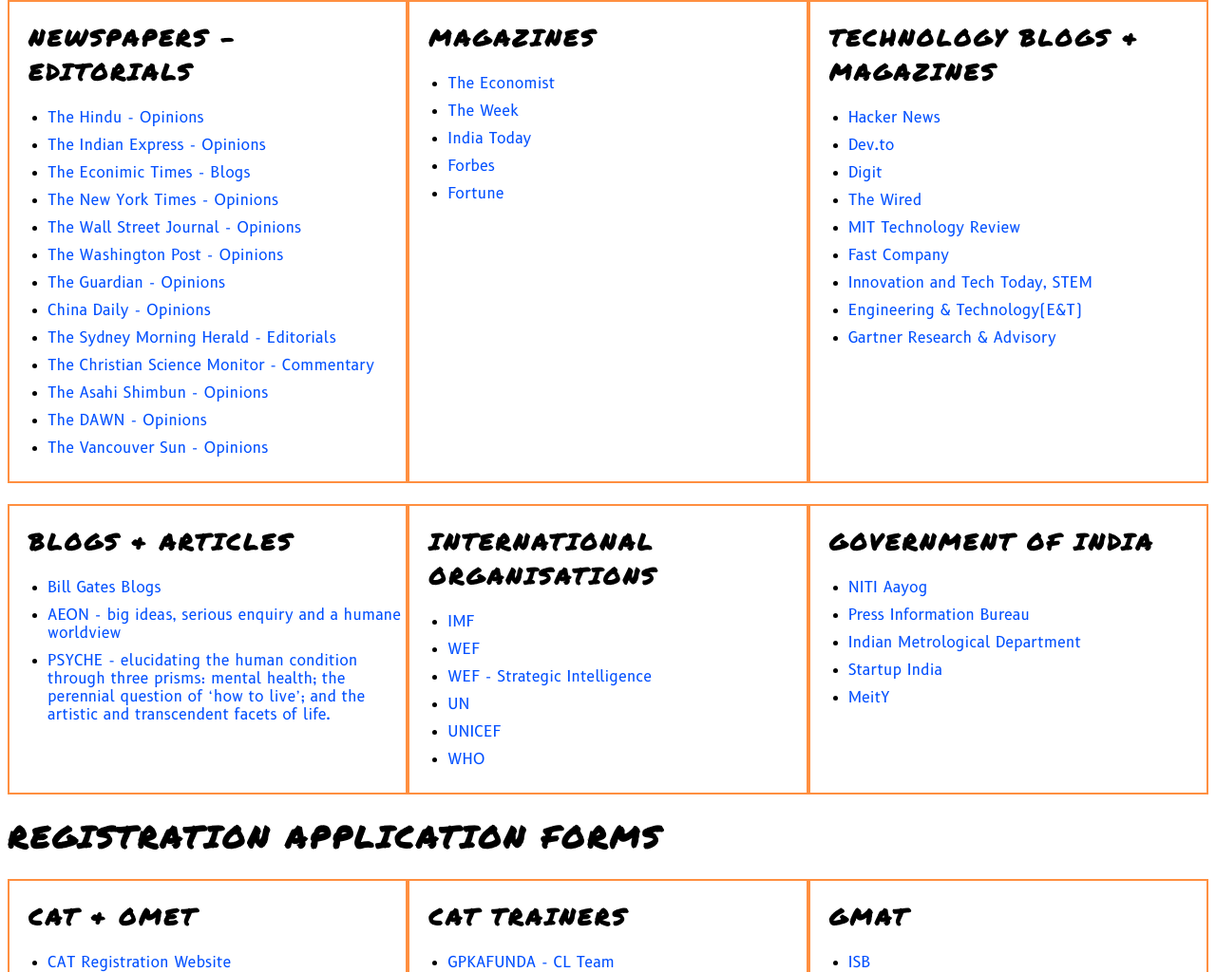
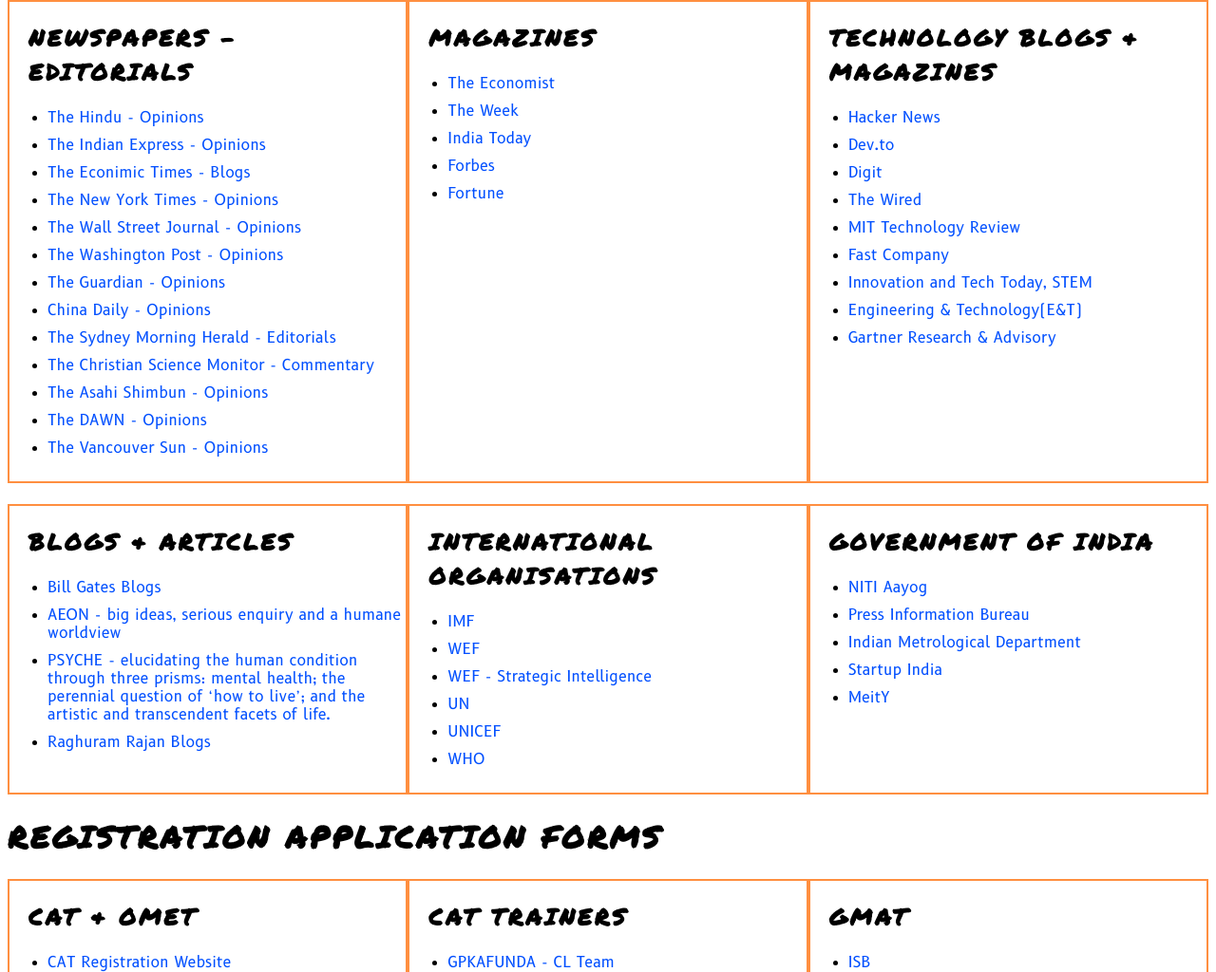
Before and after one commit to skylite9/Links, a plain HTML site: page index.html in a window 1280 px wide. Shown: the part 76-1100 px from the top of the page at 95% size. Drawn offline with Linux system fonts and the light colour scheme.

Commit message:
Added RR blog

```diff
--- a/index.html
+++ b/index.html
@@ -68,6 +68,7 @@
 <li><a href="https://www.gatesnotes.com/">Bill Gates Blogs</a></li>
 <li><a href="https://aeon.co/">AEON -  big ideas, serious enquiry and a humane worldview</a></li>
 <li><a href="https://psyche.co/">PSYCHE - elucidating the human condition through three prisms: mental health; the perennial question of ‘how to live’; and the artistic and transcendent facets of life.</a></li>
+<li><a href="https://faculty.chicagobooth.edu/raghuram-rajan">Raghuram Rajan Blogs</a></li>
 </ul>
 </div>
 <div class="two">
```
